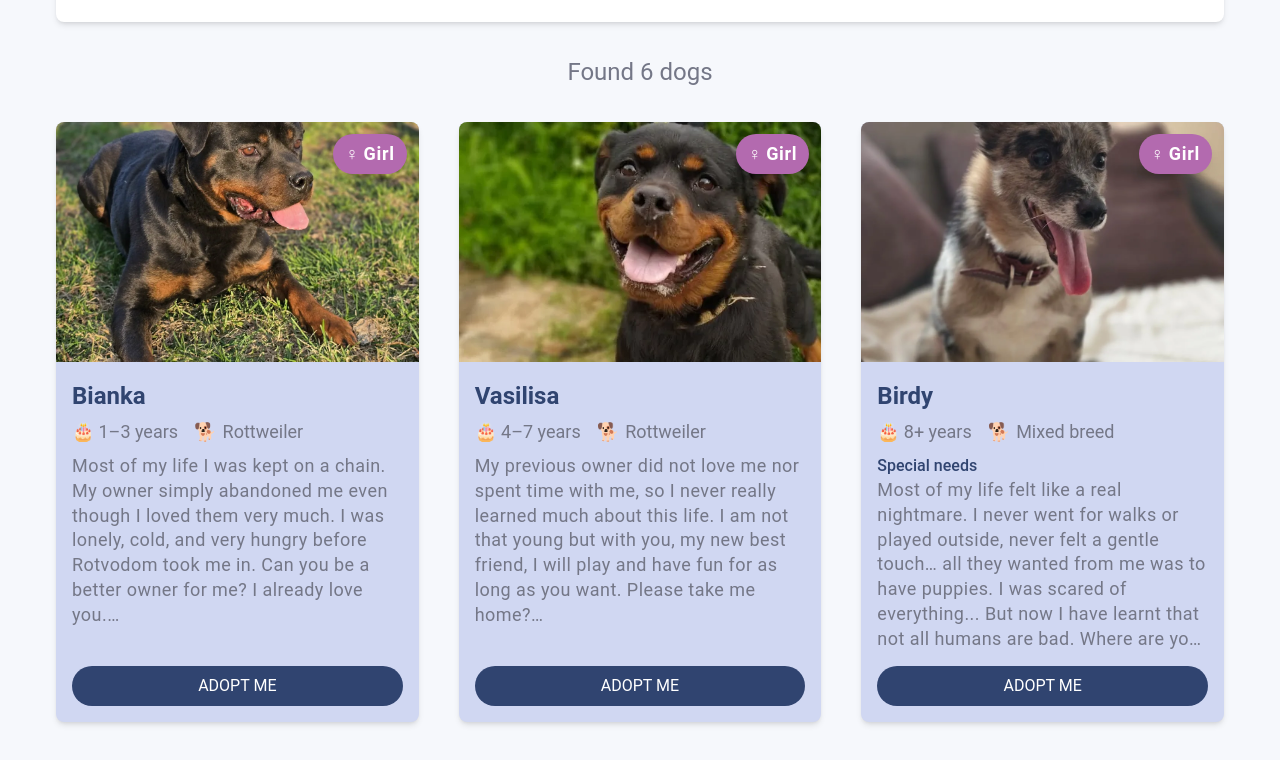
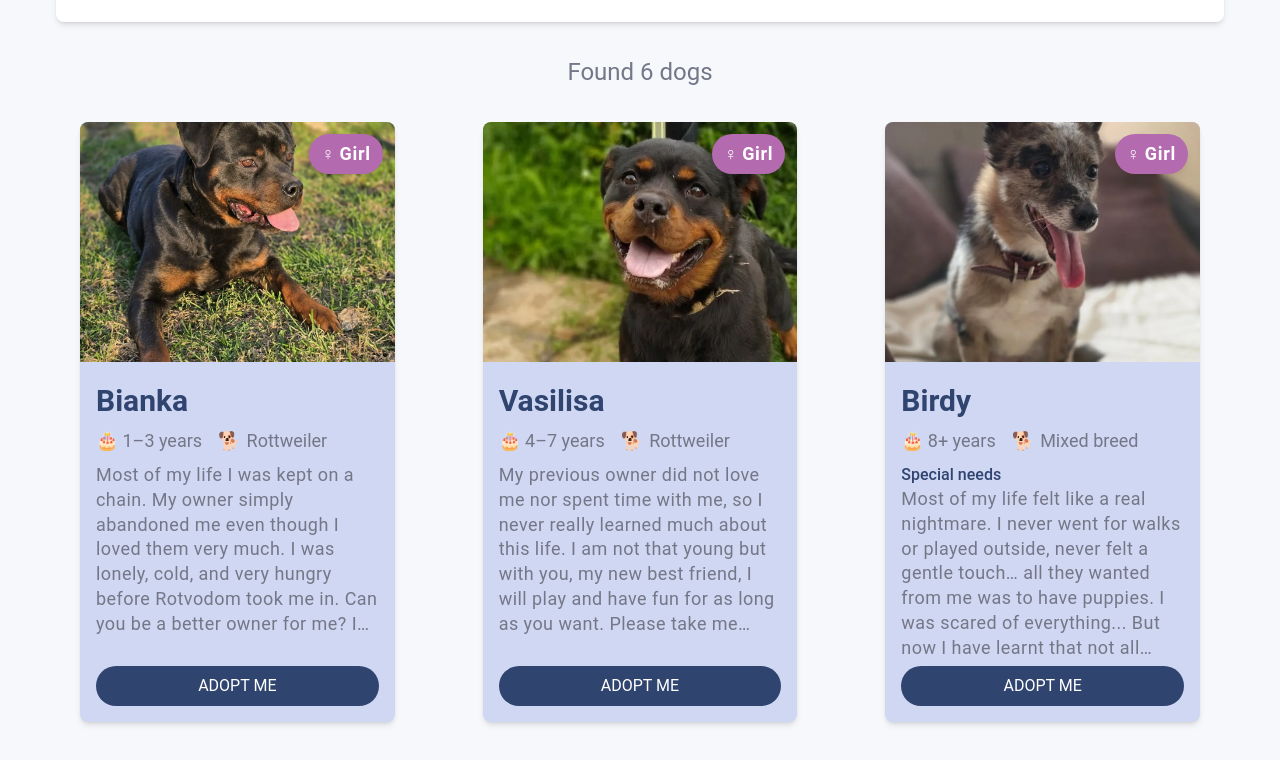
Before and after one commit to bavayra/dog-shelter, a React (Vite) app: page / in a window 1280 px wide. Shown: the part 1335-2095 px from the top of the page. Built offline with nearby package versions, Linux system fonts and the light colour scheme; a web font is replaced by a local one.

Commit message:
style(dogCard-480): increased mx for the card. Increased dog's name font size

```diff
--- a/src/features/DogCard.tsx
+++ b/src/features/DogCard.tsx
@@ -36,7 +36,7 @@ const DogCard = memo((dog: Dog) => {
   return (
     <>
       <article
-        className="3xl:h-156 4xl:h-auto 4xl:w-md 5xl:h-auto 4xl:mx-auto flex h-full cursor-pointer flex-col overflow-hidden rounded-lg bg-neutral-50 shadow-md transition-all duration-300 hover:scale-[1.02] hover:shadow-xl sm:mx-4 lg:h-150 2xl:h-150"
+        className="3xl:h-156 4xl:h-auto 4xl:w-md 4xl:mx-auto tablet-sm:mx-10 flex h-full cursor-pointer flex-col overflow-hidden rounded-lg bg-neutral-50 shadow-md transition-all duration-300 hover:scale-[1.02] hover:shadow-xl sm:mx-4 lg:h-150 2xl:h-150"
         aria-label={`Dog card ${name}`}
         onClick={() => setIsModalOpen(true)}
       >
@@ -66,7 +66,7 @@ const DogCard = memo((dog: Dog) => {
           )}
         </div>
         <div className="flex min-h-0 flex-1 flex-col p-4">
-          <h3 className="typography-h3 4xl:text-4xl 4xl:pl-3 mb-1 2xl:text-3xl">
+          <h3 className="typography-h3 4xl:text-4xl tablet-sm:text-3xl 4xl:pl-3 mb-1">
             {name}
           </h3>
           <div className="tablet-sm:text-lg 5xl:text-2xl xs:pb-2 4xl:text-xl 4xl:pl-3 flex flex-wrap items-center gap-4 text-sm text-neutral-700">
```
